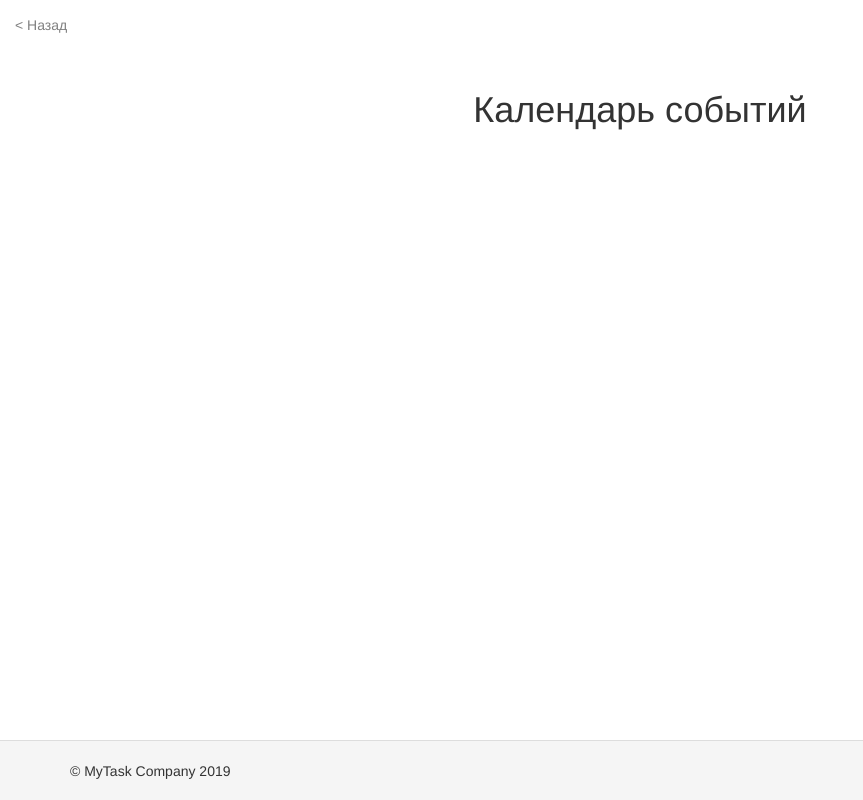
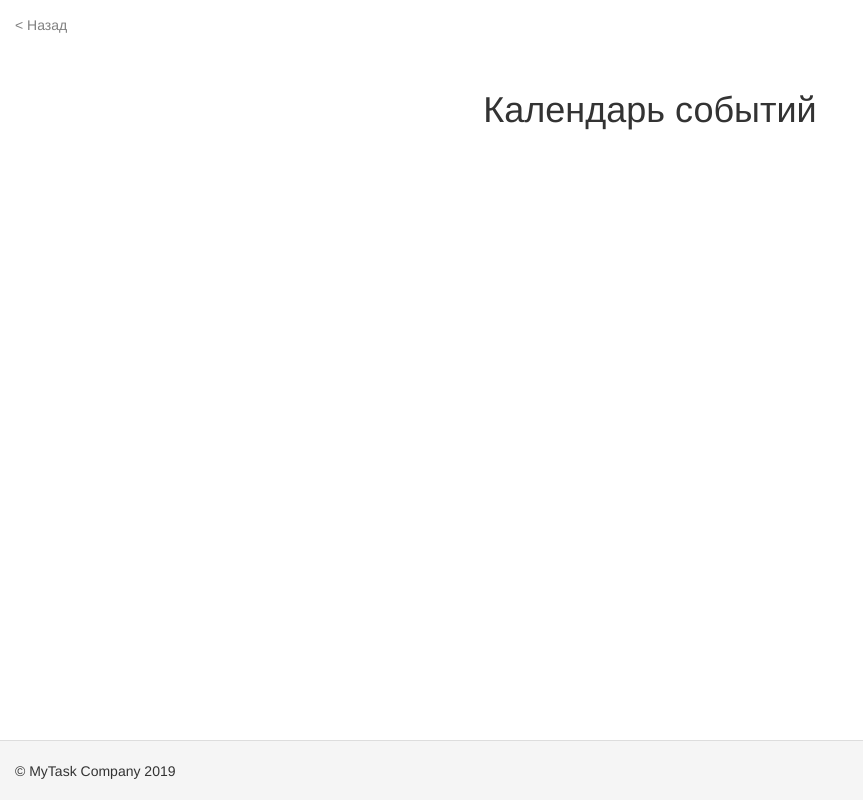
Before and after one commit to astraliq/YII2, a Yii app: template views/activity/browsing.php in a window 1280 px wide. Shown: the whole page, without its empty margins (0-863 px from the left). Run offline with PHP 8.4 and a stand-in for Yii, Linux system fonts and the light colour scheme; the template is opened without the code that fills it, so the values that code supplies are empty; some libraries are stand-ins or nearby versions.

Commit message:
change container css

```diff
--- a/less/main.less
+++ b/less/main.less
@@ -136,3 +136,7 @@
 		color: white;
 	}
 }
+
+.container {
+	width: 1300px;
+}
--- a/views/activity/browsing.php
+++ b/views/activity/browsing.php
@@ -2,12 +2,12 @@
 
 ?>
 <div class="row">
-    <div class="col-md-12">
+    <div class="col-md-14">
         <h1 class="text-center">Календарь событий</h1>
         <div class="col-md-3" id="calendar_block">
 
         </div>
-        <div class="col-md-12">
+        <div class="col-md-14">
 
             <?= \yii\grid\GridView::widget([
                     'dataProvider' => $provider,
--- a/web/css/main.css
+++ b/web/css/main.css
@@ -117,3 +117,6 @@
 #backward_btn :hover {
   color: white;
 }
+.container {
+  width: 1300px;
+}
```
